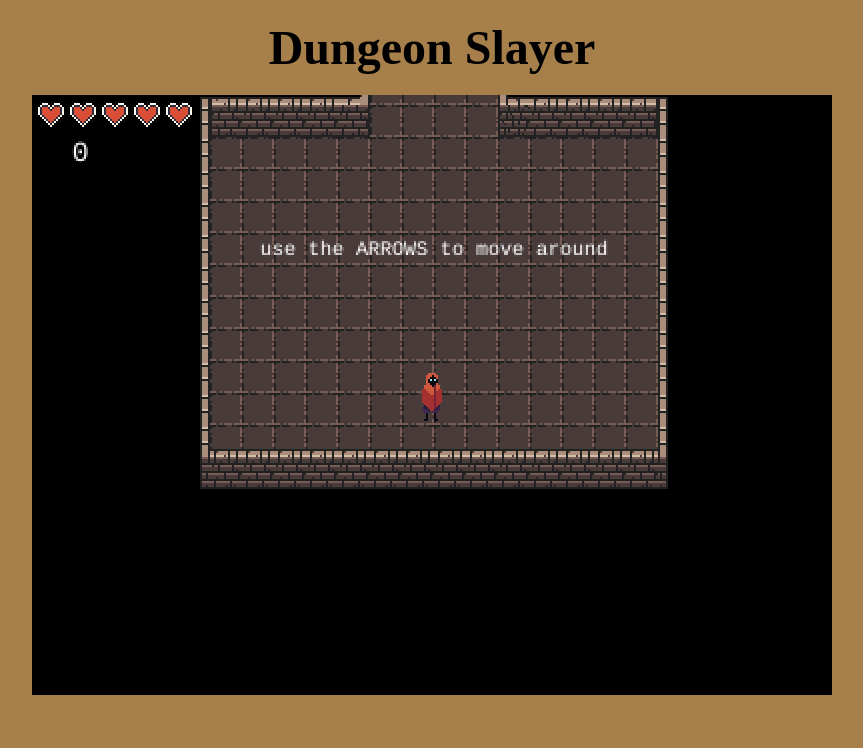
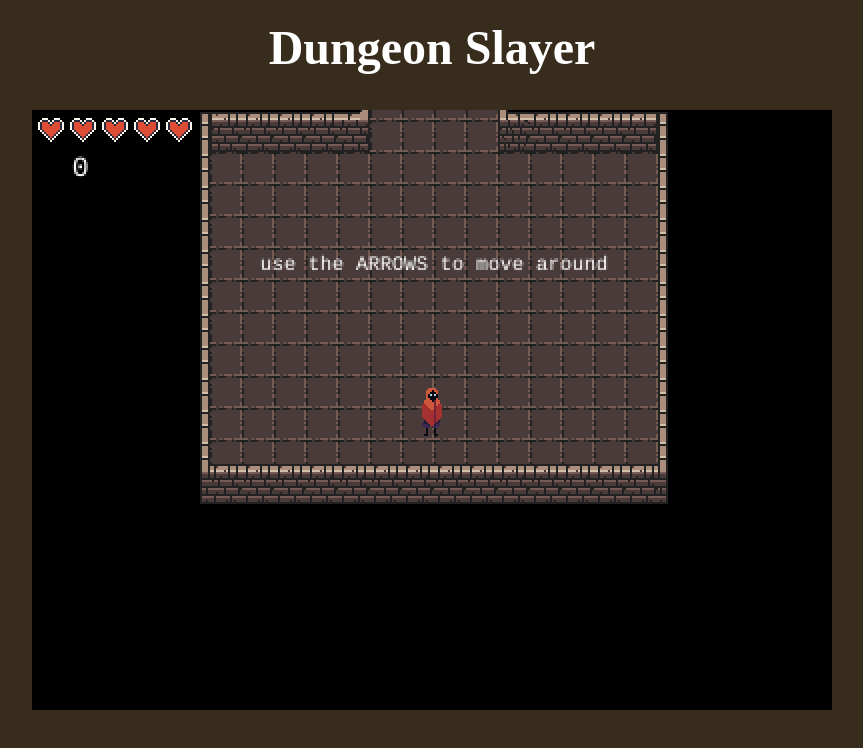
Before and after one commit to gptak/dungeon-game, a website with bundled scripts: page src/index.html in a window 1280 px wide. Shown: the whole page, without its empty margins (208-1071 px from the left). Built offline with nearby package versions, Linux system fonts and the light colour scheme; animation ran at ten frames a second.

Commit message:
parcel bug fixed

```diff
--- a/package.json
+++ b/package.json
@@ -13,10 +13,12 @@
   "devDependencies": {
     "@typescript-eslint/eslint-plugin": "^2.29.0",
     "@typescript-eslint/parser": "^2.29.0",
+    "cssnano": "^4.1.11",
     "eslint": "^6.8.0",
     "minimist": ">=1.2.2",
     "parcel-plugin-clean-easy": "^1.0.2",
     "parcel-plugin-static-files-copy": "^2.4.3",
+    "postcss": "^8.4.14",
     "typescript": "^3.8.3"
   },
   "dependencies": {
--- a/src/css/main.css
+++ b/src/index.css
@@ -7,7 +7,7 @@
 
 .background {
   height: 100vh;
-  background-color: #a67f4b;
+  background-color: #382c1c;
 }
 
 .wrapper {
@@ -18,6 +18,8 @@
 }
 
 .header {
-  margin: 20px;
+  margin-top: 20px;
+  margin-bottom: 35px;
   font-size: 24px;
+  color: #ffffff;
 }
--- a/src/index.html
+++ b/src/index.html
@@ -1,7 +1,7 @@
 <html>
   <head>
     <title>Dungeon Slayer</title>
-    <link rel="stylesheet" href="./css/main.css" />
+    <link rel="stylesheet" href="./index.css" />
   </head>
   <body>
     <div class="background">
```
Also changed, not shown: 2 other files.
